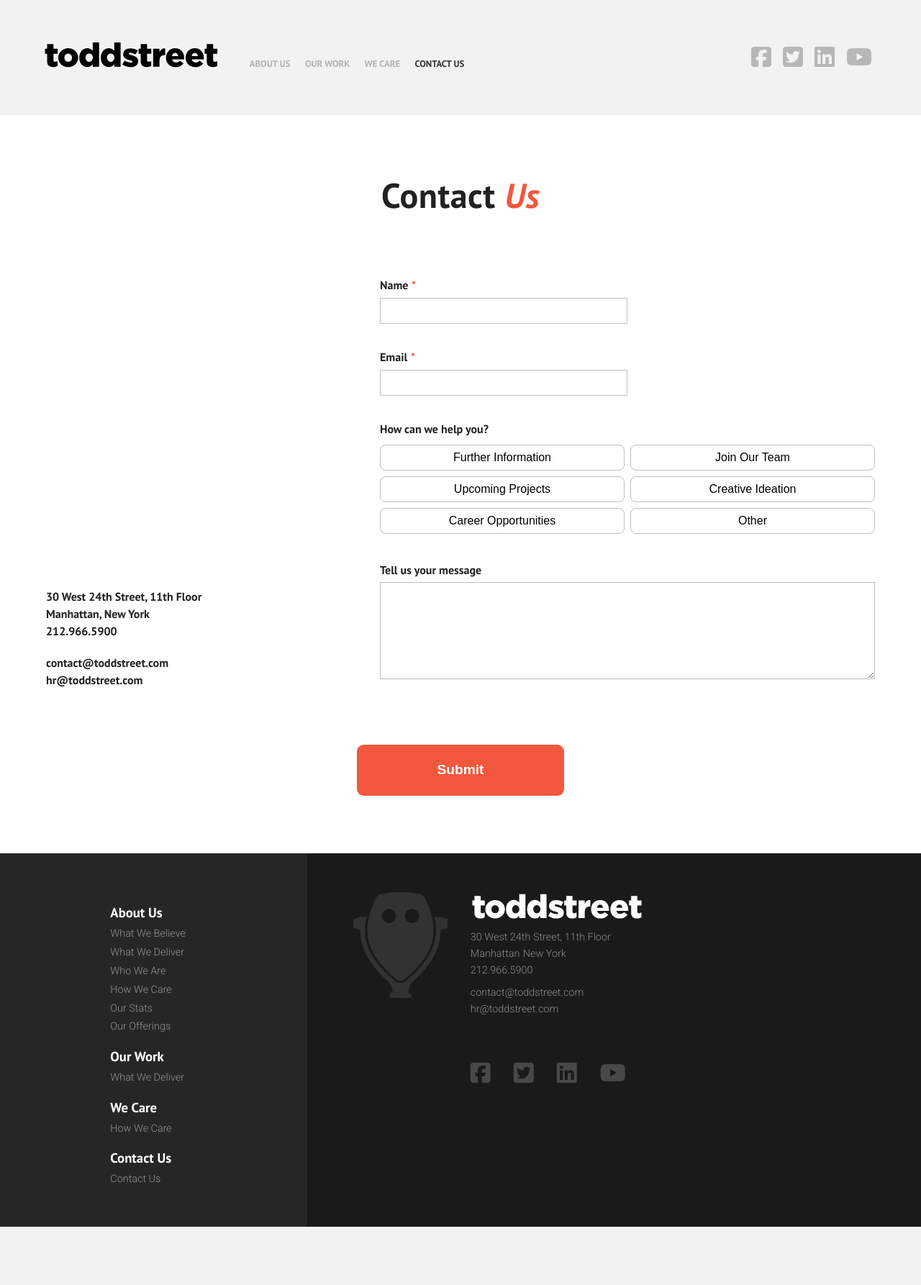
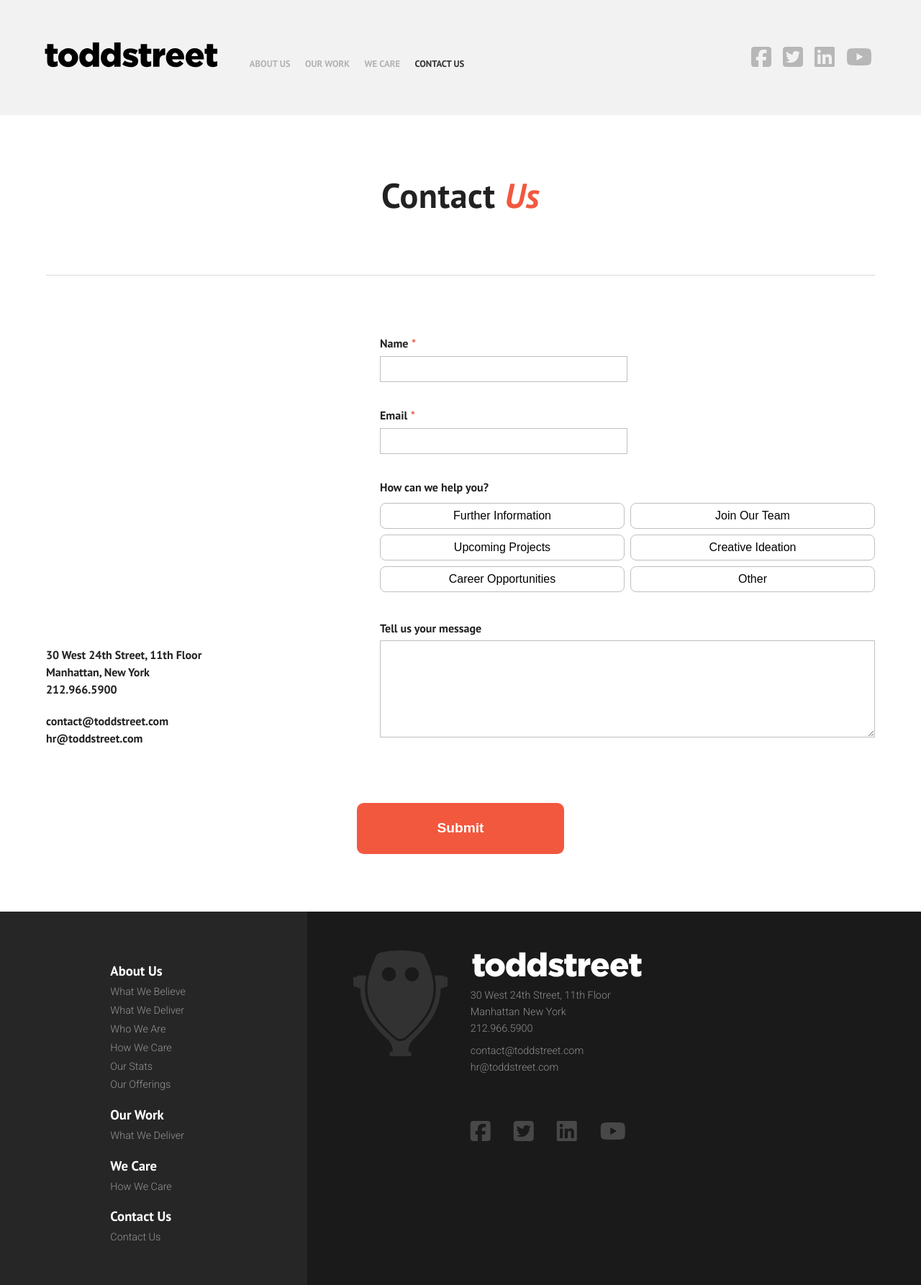
Before and after one commit to toddstreetDev/toddstreetDev.github.io, a Jekyll site: the page built from contact.markdown, in a window 1280 px wide. Shown: the whole page at 72% size. Built offline with Jekyll 4.4.1, drawn with Linux system fonts in a browser that asks for light colours; nearby versions of some CDN libraries; before the commit the page ends 1705 px from its top, so only the background shows below that.

Commit message:
IE fixes

```diff
--- a/_includes/contact.html
+++ b/_includes/contact.html
@@ -2,7 +2,7 @@
 
   {% include title.html data=include.data %}
 
-  <contact name="contact" id="contact-send" action="https://contactspree.io/smetcalf@toddstreet.com" method="POST">
+  <form name="contact" id="contact-send" action="https://contactspree.io/smetcalf@toddstreet.com" method="POST">
 
     <div id="contact-inner-container">
       <div class="contact-section info">
@@ -50,5 +50,5 @@
       <input class="button" type="submit" name="" value="Submit" />
     </div>
 
-  </contact>
+  </form>
 </section>
--- a/_sass/contact.sass
+++ b/_sass/contact.sass
@@ -16,7 +16,7 @@
   .section-title
     i
       color: $red
-  contact
+  form
     border-top: 1px solid $c90
     padding-top: $paddingh
     @media screen and (max-width:$mobile)
--- a/_sass/title.sass
+++ b/_sass/title.sass
@@ -29,6 +29,7 @@
         display: block
         flex: 1 1 auto
       svg
+        max-width: 10%
         flex: 0 0 auto
         height: 30px
         fill: $c80
```
Also changed, not shown: 2 other files.
